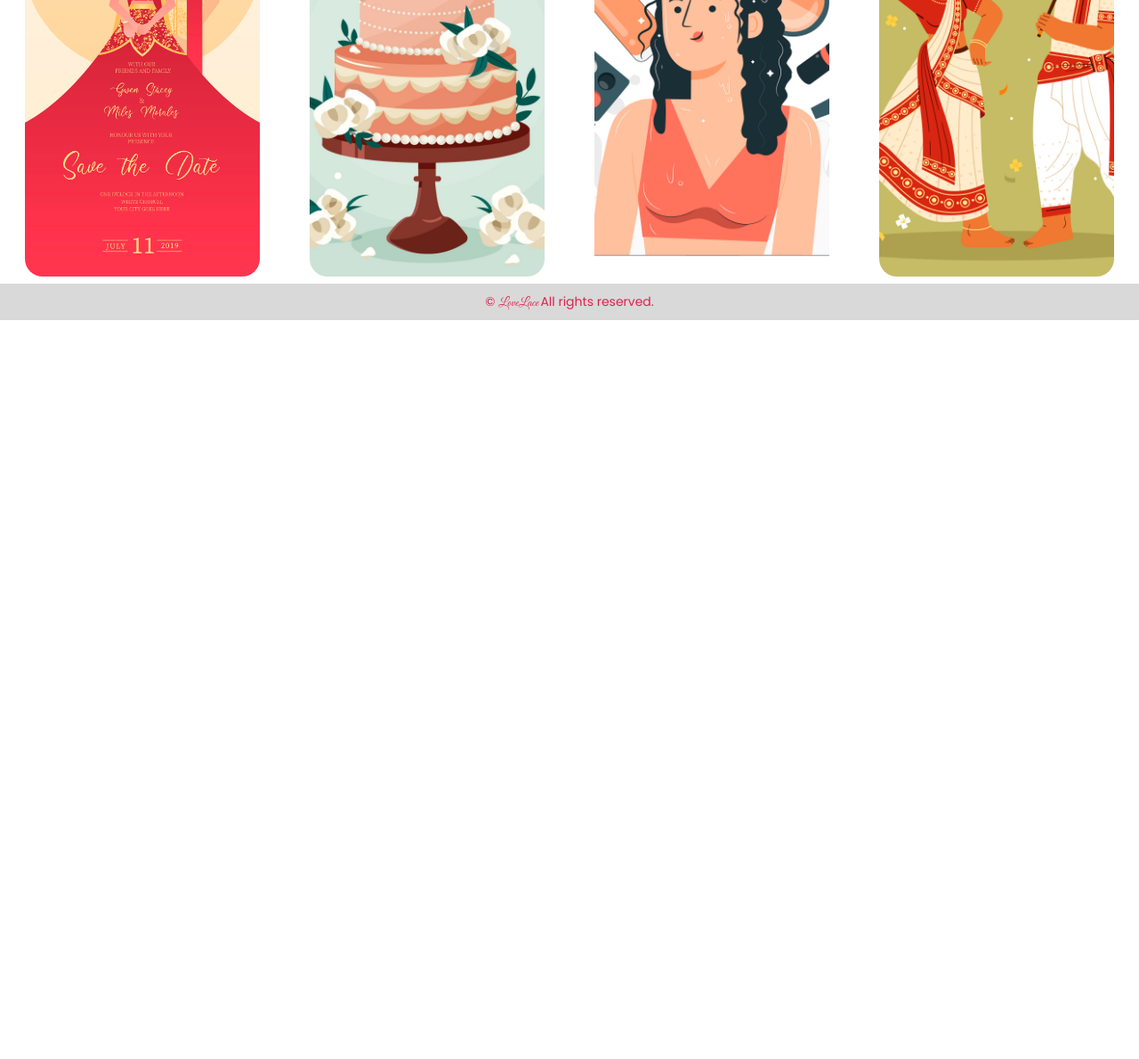
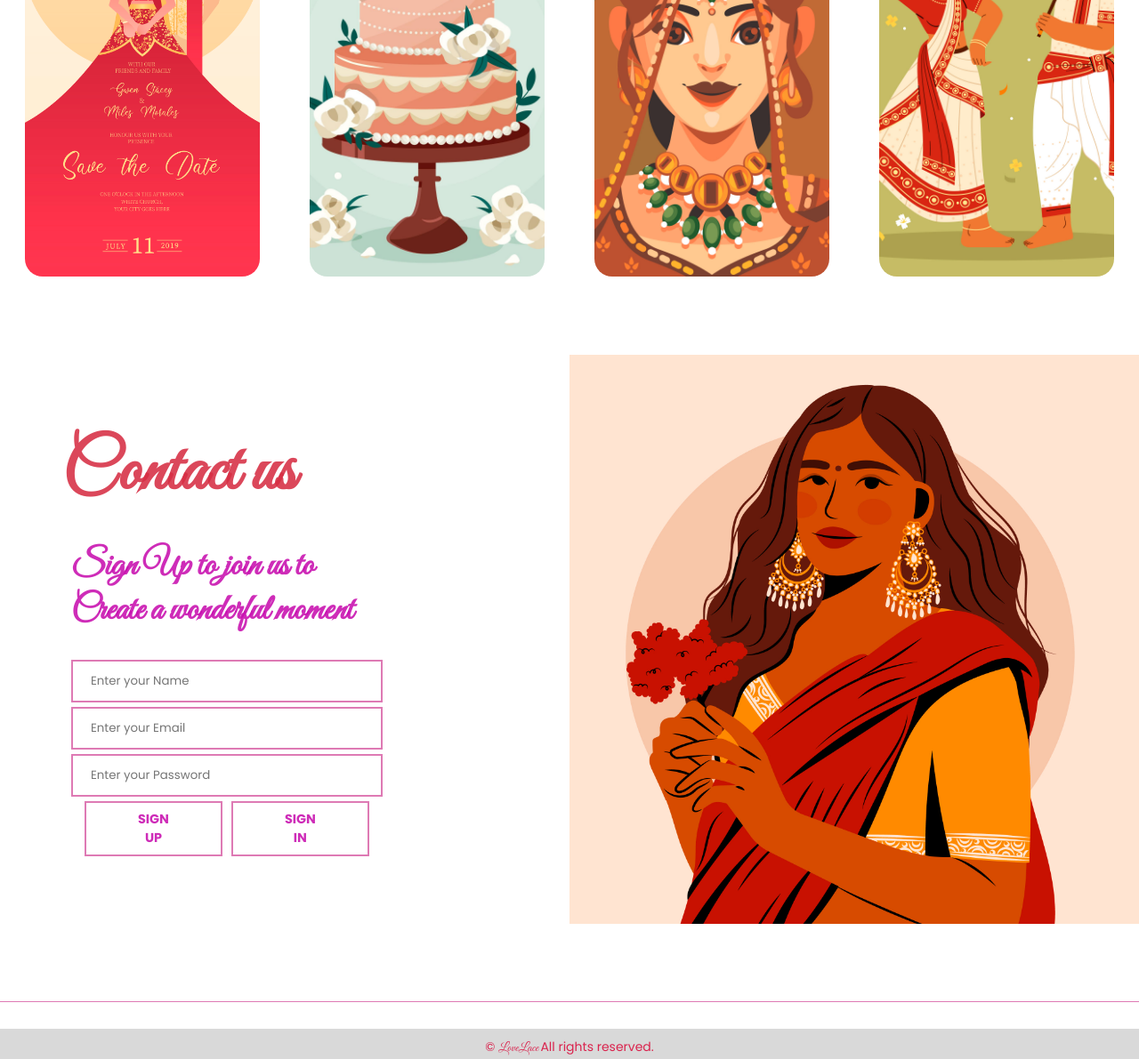
Before and after one commit to AhnikaRamachandra/Lovelace, a plain HTML site: page index.html in a window 1280 px wide. Shown: the part 1606-2797 px from the top of the page at 89% size. Before the commit the page ends 1966 px from the top, so only its background shows below. Drawn offline with Linux system fonts and the light colour scheme.

Commit message:
contact info

```diff
--- a/index.html
+++ b/index.html
@@ -78,11 +78,11 @@
 </div>
 </div>
 <div class="card">
-    <img src="image/makeupp.jpg" class="card-img" alt="">
+    <img src="image/lok.jpg" class="card-img" alt="">
 <div class="card-body">
 <h1 class="card-title">Radiant Beauty</h1>
 <p class="card-sub-title">Flawless Makeup</p>
-<p class="card-info">Using premium quality products and the latest techniques, our makeup artists work closely with you to understand your desired style and vision. we tailor the makeup to suit your wedding theme.</p>
+<p class="card-info">Our makeup artists work closely with you to understand your desired style and vision. we tailor the makeup to suit your wedding theme.</p>
 <button class="card-btn">Book now</button>
 </div>
 </div>
@@ -95,41 +95,48 @@
 <button class="card-btn">Book now</button>
 </div>
 </div>
+
      </section>
-     <!-- <div class="events">
-        <h1>Contact us</h1>
-     </div>
-   <div class="tip">
-    <div class="sign-up">
-        <h1>Welcome</h1>
-        <label for="">
-            <span>
-         Full name
-            </span>
-            <input type="email">
-        </label>
-        <label for="">
-            <span>
-          Phone no
-            </span>
-            <input type="email">
-        </label>
-        <label for="">
 
-            Email
-        </span>
-        <input type="email">
-    </label>
-    <label for="">
-        <span>
-     password
-        </span>
-        <input type="password">
-    </label>
-   <button type="button" class="submit">Sign Up</button>
-    </div>
-   </div> -->
+     <section id="contact">
+        <div class="container contact-row">
 
+            <div class="contact-left-col">
+                <div class="cont">
+                    <h1>Contact us</h1>
+                 </div>
+               <span><h1>Sign Up  to  join us to <br> Create a wonderful moment</h1></span>
+                <form>
+                    <input type="text" placeholder="Enter your Name">
+                    <input type="email" placeholder="Enter your Email">
+                    <input type="password" placeholder="Enter your Password">
+                    <section id="er">
+                        <div class="btn-box">
+                            <button>SIGN UP</button>
+
+                        </div>
+                        <div class="btn-boxe">
+
+                            <button>SIGN IN</button>
+                        </div>
+                    </section>
+
+                </form>
+            </div>
+            <div class="contact-right-col">
+                <img src="image/girl.jpg" alt="">
+            </div>
+        </div>
+    </section>
+    <section id="foot">
+        <div class="icon footer-row">
+<hr>
+<div class="footer-left-col">
+
+</div>
+        </div>
+
+    </section>
      <footer>
         <div class="container">
           <p>&copy; <span style=" font-family: 'Great Vibes', cursive;; font-weight: 500;">LoveLace    </span> All rights reserved.</p>
--- a/styles.css
+++ b/styles.css
@@ -5,7 +5,10 @@
     margin: 0;
     font-family: 'Poppins', sans-serif;
     box-sizing: border-box;
+
 }
+
+
 header{
     display: flex;
   align-items: center;
@@ -75,8 +78,8 @@ padding: 0px 0 ;
     color: #dd189b;
     border-radius: 0.5rem;
 }
-.btn a:hover{
-    background-color: pink;
+.btn button, a:hover{
+    background-color: transparent;
     color:#da0b3be1 ;
 }
 /*about us*/
@@ -100,7 +103,7 @@ display: flex;
     margin: 10px;
 padding: 10px;
 display: inline-block;
-color:#dd189b ;
+color:#fa06a9 ;
 }
 .btu button, a{
     margin: 0px 20px;
@@ -109,6 +112,10 @@ color:#dd189b ;
     border: none;
     color: #dd189b;
     border-radius: 0.5rem;
+}
+.btu button, a:hover{
+    background-color: transparent;
+    color:#da0b3be1 ;
 }
 .events h1{
     margin: 30px;
@@ -200,13 +207,97 @@ footer {
     font-size: 14px;
     margin: 0;
   }
-  .contact{
+
+
+
+
+  /*contact*/
+
+  .contact-row{
     display: flex;
-    justify-content:space-between;
+    align-items: center;
+   flex-wrap: wrap;
   }
+  .contact-left-col,.contact-right-col{
+    flex-basis: 50%;
+  }
+  .contact-right-col img{
+    width: 100%;
+    margin: 80px 0;
 
-   .contact image{
-    width: 30%;
-    height: 10%;
 
-   }
+  }
+  form{
+    max-width: 350px;
+  margin: 0 30px ;
+
+  }
+  form input{
+
+    width: 100%;
+    margin: 0px 50px;
+    padding: 12px 20px;
+    margin-bottom: 5px;
+    outline: none;
+box-shadow: none;
+box-sizing: border-box;
+border: 2px solid #da69abe1 ;
+  }
+  .cont h1{
+   margin: 0 70px;
+    color: #d62e44e1;
+    font-family: 'Great Vibes', cursive;
+   font-size: 5rem;
+   font-weight: 800;
+  }
+  .contact-left-col span h1{
+    color:#c710aee1 ;
+    margin: 0 50px;
+    padding: 30px;
+    font-family: 'Great Vibes', cursive;
+    font-size: 2.5rem;
+  }
+  #er{
+    display: flex;
+    justify-content: space-between;
+
+  }
+   .btn-box {
+    width: 100;
+
+  }
+  .btn-box button{
+
+  padding: 8px 58px ;
+    margin-left: 65px;
+    border: 2px solid #da69abe1 ;
+    background-color: transparent;
+    color: #c710aee1;
+    font-weight: 1000;
+    font-size: 0.9rem;
+  }
+  .btn-boxe {
+    width: 100;
+    font-weight: 700;
+
+  }
+  .btn-boxe button{
+
+    padding: 8px 58px  ;
+    margin-left: 10px;
+      border: 2px solid #da69abe1 ;
+      background-color: transparent;
+      color: #c710aee1;
+      font-weight: 1000;
+      font-size: 0.9rem;
+
+
+    }
+    #foot{
+     padding: 0px 0 30px;
+    }
+    hr{
+        width: 100%;
+        border: 0;
+        border-top: 1px solid #da69abe1;
+    }
```
Also changed, not shown: image/lok.jpg (added), image/pl.jpg (added), image/po.jpg (added).
